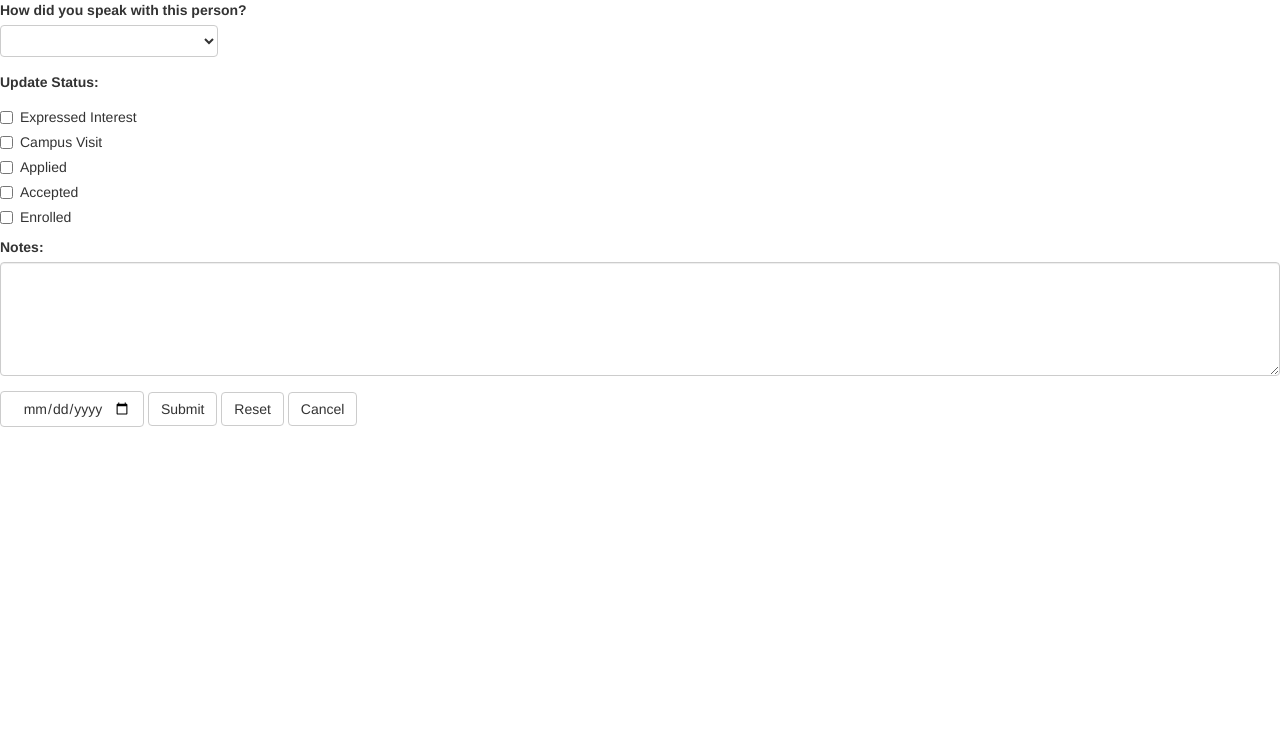
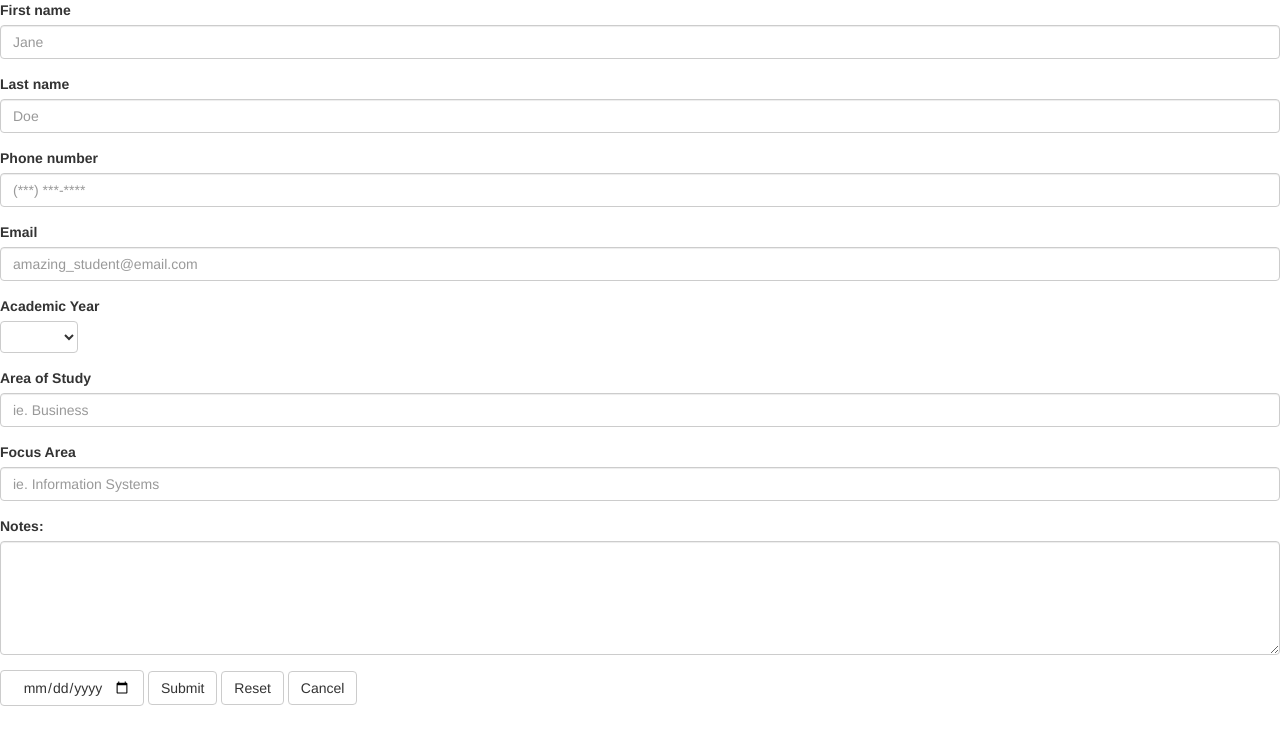
Before and after one commit to Jdothager/umslHack, a plain HTML site: page index.html in a window 1280 px wide. Drawn offline with nearby package versions, Linux system fonts and the light colour scheme.

Commit message:
init layout of 1a

```diff
--- a/index.html
+++ b/index.html
@@ -20,54 +20,64 @@
   <body>
 
 
-<!--This is the code for the 3rd page-->
+<!--This is the code for the 1a page-->
 
 
     <form>
       <div class="form-group">
-        <label for="contact">How did you speak with this person?</label>
+        <label for="contact">First name</label>
         <div>
-        <select class="btn btn-default dropdown-toggle" name="contact" required>
-          <option></option>
-          <option value="phone">Phone Call</option>
-          <option value="text">Text Message</option>
-          <option value="email">Email</option>
-          <option value="inperson">In Person</option>
-          <option value="update">No Contact - Status Update</option>
-        </select>
+          <input type="text" name="first-name" class="form-control" placeholder="Jane">
         </div>
       </div>
 
-      <label >Update Status:</label>
-      <div class="checkbox">
-        <label>
-          <input type="checkbox" value="" name="interest">
-          Expressed Interest
-        </label>
+      <div class="form-group">
+        <label for="contact">Last name</label>
+        <div>
+          <input type="text" name="last-name" class="form-control" placeholder="Doe">
+        </div>
       </div>
-      <div class="checkbox">
-        <label>
-          <input type="checkbox" value="" name="visit">
-          Campus Visit
-        </label>
+
+      <div class="form-group">
+        <label for="contact">Phone number</label>
+        <div>
+          <input type="text" name="phone-number" class="form-control" placeholder="(***) ***-****">
+        </div>
       </div>
-      <div class="checkbox">
-        <label>
-          <input type="checkbox" value="" name="applied">
-          Applied
-        </label>
+
+      <div class="form-group">
+        <label for="contact">Email</label>
+        <div>
+         <input type="text" name="email" class="form-control" placeholder="amazing_student@email.com">
+        </div>
       </div>
-      <div class="checkbox">
-        <label>
-          <input type="checkbox" value="" name="accepted">
-          Accepted
-        </label>
+
+      <div class="form-group">
+        <label for="grad-year">Academic Year</label>
+          <div>
+            <select class="btn btn-default dropdown-toggle" name="grad-year" required>
+              <option></option>
+              <option>2017</option>
+              <option>2018</option>
+              <option>2019</option>
+              <option>2020</option>
+              <option>2021</option>
+            </select>
+          </div>
       </div>
-      <div class="checkbox">
-        <label>
-          <input type="checkbox" value="" name="enrolled">
-          Enrolled
-        </label>
+
+      <div class="form-group">
+        <label for="contact">Area of Study</label>
+        <div>
+          <input type="text" name="study" class="form-control" placeholder="ie. Business">
+        </div>
+      </div>
+
+      <div class="form-group">
+        <label for="contact">Focus Area</label>
+        <div>
+          <input type="text" name="Focus" class="form-control" placeholder="ie. Information Systems">
+        </div>
       </div>
 
       <div class="form-group">
@@ -84,7 +94,7 @@
 
 
 
-<!--end page 3 -->
+<!--end page 1a -->
 
 
 
```
